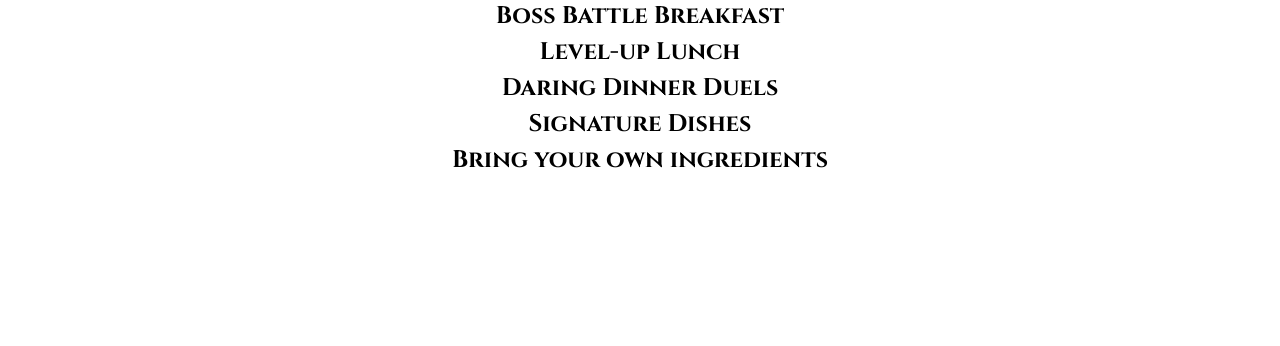
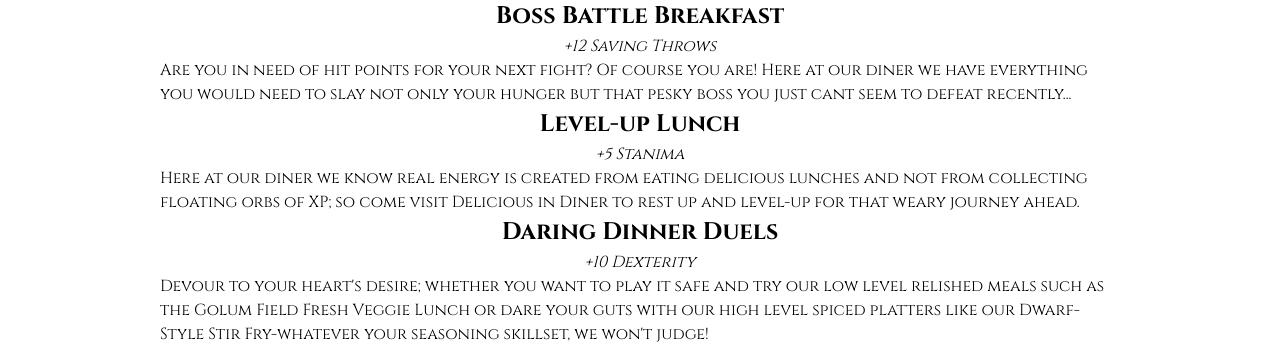
Before and after one commit to Wadey56/restaurant-page, a website built with webpack: page src/template.html in a window 1280 px wide. Shown: the part 920-1266 px from the top of the page. Before the commit the page ends 1098 px from the top, so only its background shows below. Built offline with nearby package versions, Linux system fonts and the light colour scheme; a web font is replaced by a local one.

Commit message:
Add in text serving sections for services

```diff
--- a/src/template.html
+++ b/src/template.html
@@ -9,7 +9,6 @@
     <div id="main-grid">
       <img id="party-bg" src="./images/party.jpeg" alt="Party Members" />
       <header>
-        <!-- added this image and mid way styling for next commit -->
         <img id="logo" src="./images/crest-logo.png" alt="Logo" />
         <nav>
           <ul>
@@ -30,11 +29,30 @@
           src="./images/food-spread.png"
           alt="Food Spread"
         />
-        <h2>Boss Battle Breakfast</h2>
-        <h2>Level-up Lunch</h2>
-        <h2>Daring Dinner Duels</h2>
-        <h2>Signature Dishes</h2>
-        <h2>Bring your own ingredients</h2>
+        <h2 class="serving-header">Boss Battle Breakfast</h2>
+        <em class="serving-stats">+12 Saving Throws</em>
+        <p class="serving-description">
+          Are you in need of hit points for your next fight? Of course you are!
+          Here at our diner we have everything you would need to slay not only
+          your hunger but that pesky boss you just cant seem to defeat
+          recently...
+        </p>
+        <h2 class="serving-header">Level-up Lunch</h2>
+        <em class="serving-stats">+5 Stanima</em>
+        <p class="serving-description">
+          Here at our diner we know real energy is created from eating delicious
+          lunches and not from collecting floating orbs of XP; so come visit
+          Delicious in Diner to rest up and level-up for that weary journey
+          ahead.
+        </p>
+        <h2 class="serving-header">Daring Dinner Duels</h2>
+        <em class="serving-stats">+10 Dexterity</em>
+        <p class="serving-description">
+          Devour to your heart's desire; whether you want to play it safe and
+          try our low level relished meals such as the Golum Field Fresh Veggie
+          Lunch or dare your guts with our high level spiced platters like our
+          Dwarf-Style Stir Fry-whatever your seasoning skillset, we won't judge!
+        </p>
       </div>
     </div>
   </body>
```
